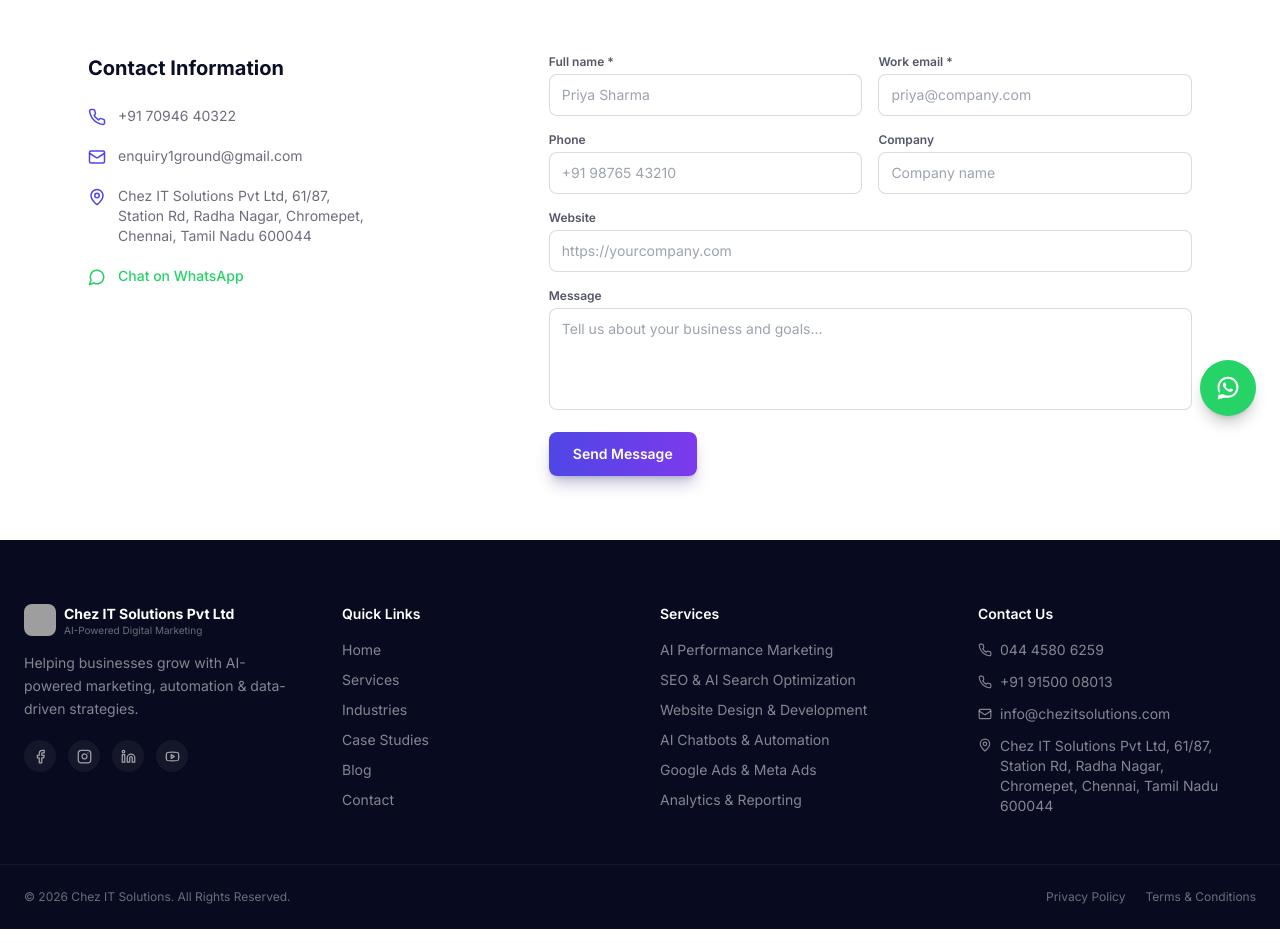
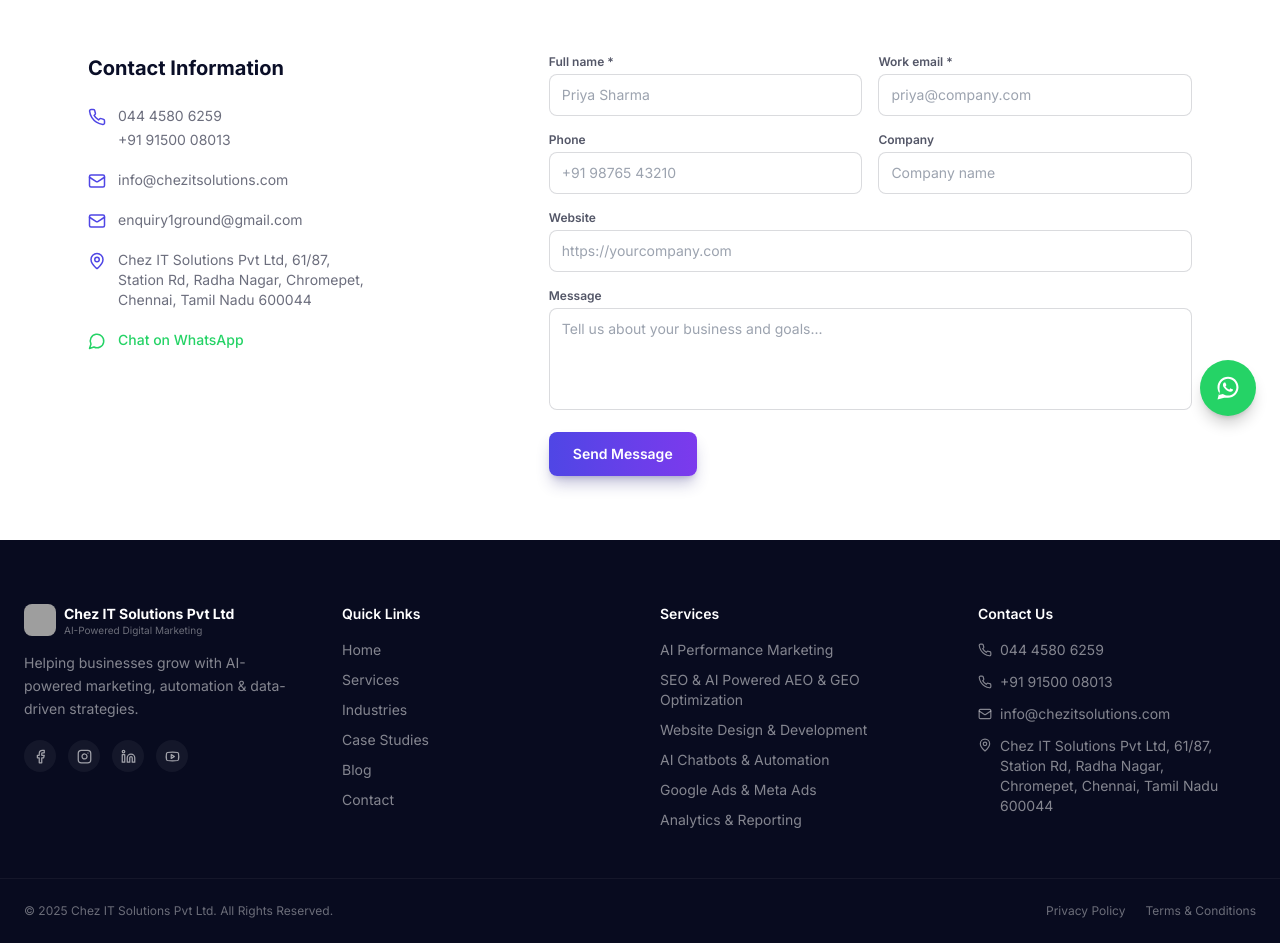
Before and after one commit to R-Asha19/chez-it-solutions-landpage, a React (Vite) app in the folder client/: page /contact in a window 1280 px wide. Shown: the part 360-1303 px from the top of the page. Built offline with nearby package versions, Linux system fonts and the light colour scheme; no server answers; grey boxes are pictures that could not be loaded.

Commit message:
Update homepage and fix API integration

```diff
--- a/client/src/components/Footer.jsx
+++ b/client/src/components/Footer.jsx
@@ -14,7 +14,7 @@
 
 const serviceLinks = [
   "AI Performance Marketing",
-  "SEO & AI Search Optimization",
+  "SEO & AI Powered AEO & GEO Optimization",
   "Website Design & Development",
   "AI Chatbots & Automation",
   "Google Ads & Meta Ads",
@@ -139,7 +139,7 @@
 
     <div className="border-t border-white/5 px-6 py-6">
       <div className="mx-auto flex max-w-7xl flex-col items-center justify-between gap-3 text-xs text-white/40 sm:flex-row">
-        <p>© 2026 Chez IT Solutions. All Rights Reserved.</p>
+        <p>© 2025 Chez IT Solutions Pvt Ltd. All Rights Reserved.</p>
         <div className="flex gap-5">
           <Link to="/privacy" className="hover:text-white">
             Privacy Policy
--- a/client/src/components/Whatsappbutton.jsx
+++ b/client/src/components/Whatsappbutton.jsx
@@ -3,7 +3,7 @@
 // Real WhatsApp number for Chez IT Solutions (same one used elsewhere on the site).
 // wa.me links work for anyone, on desktop or mobile, with no API/account setup needed —
 // clicking it just opens a WhatsApp chat pre-filled with the message below.
-const WHATSAPP_NUMBER = "917094640322";
+const WHATSAPP_NUMBER = "919150008013";
 const DEFAULT_MESSAGE =
   "Hi Chez IT Solutions! I'd like to know more about your AI-powered marketing services.";
 
--- a/client/src/pages/Contact.jsx
+++ b/client/src/pages/Contact.jsx
@@ -39,12 +39,22 @@
           <h2 className="text-xl font-bold text-navy-900">Contact Information</h2>
           <ul className="mt-6 space-y-5 text-sm text-navy-900/60">
             <li className="flex items-start gap-3">
-              <Phone size={18} className="mt-0.5 flex-none text-brand-indigo" />
-              <a href="tel:+917094640322" className="transition hover:text-brand-indigo">
-                +91 70946 40322
-              </a>
-            </li>
+  <Phone size={18} className="mt-0.5 flex-none text-brand-indigo" />
+  <div className="flex flex-col gap-1">
+    <a href="tel:04445806259" className="transition hover:text-brand-indigo">
+      044 4580 6259
+    </a>
+    <a href="tel:+919150008013" className="transition hover:text-brand-indigo">
+      +91 91500 08013
+    </a>
+  </div>
+</li>
             <li className="flex items-start gap-3">
+  <Mail size={18} className="mt-0.5 flex-none text-brand-indigo" />
+  <a href="mailto:info@chezitsolutions.com" className="transition hover:text-brand-indigo">
+    info@chezitsolutions.com
+  </a>
+</li><li className="flex items-start gap-3">
               <Mail size={18} className="mt-0.5 flex-none text-brand-indigo" />
               <a href="mailto:enquiry1ground@gmail.com" className="transition hover:text-brand-indigo">
                 enquiry1ground@gmail.com
@@ -64,7 +74,7 @@
             <li className="flex items-start gap-3">
               <MessageCircle size={18} className="mt-0.5 flex-none text-[#25D366]" />
               <a
-                href="https://wa.me/917094640322?text=Hi%20Chez%20IT%20Solutions!%20I%27d%20like%20to%20know%20more%20about%20your%20AI-powered%20marketing%20services."
+                href="https://wa.me/919150008013?text=Hi%20Chez%20IT%20Solutions!%20I%27d%20like%20to%20know%20more%20about%20your%20AI-powered%20marketing%20services."
                 target="_blank"
                 rel="noopener noreferrer"
                 className="font-medium text-[#25D366] transition hover:brightness-90"
```
